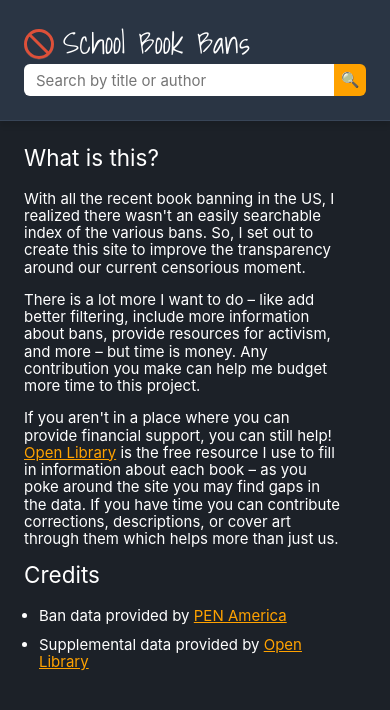
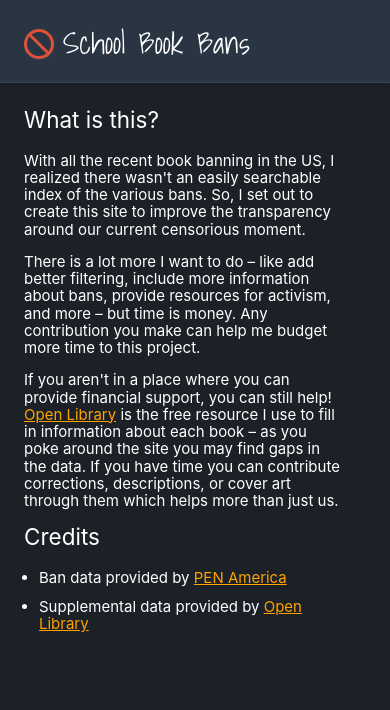
Before and after one commit to justinwinslow/banned-books, a Next.js app: page /about in a window 390 px wide. Shown: the top 710 px of the page. Built offline with nearby package versions, Linux system fonts and the light colour scheme.

Commit message:
Fix search syncing. Misc tweaks.

```diff
--- a/src/app/books/page.tsx
+++ b/src/app/books/page.tsx
@@ -10,7 +10,7 @@ import { kebabCase } from 'lodash';
 import parseBooks from '../../util/parse-books';
 import books from '../../store/books';
 import fixName from '../../util/fix-name';
-
+import Search from '../../components/search';
 
 export default function Books() {
   const searchParams = useSearchParams();
@@ -36,11 +36,13 @@ export default function Books() {
   /*
     TODO
     [ ] Save scroll position when navigating to detail views
-    [ ] Direct navigation doesn't work - probably a race condition
   */
 
   return (
     <section className="view books">
+      <div className="search-wrapper">
+        <Search route="books" />
+      </div>
       <ul className="books">
         {!filteredBooks.length ? (<li className="no-results">No results found for: <strong>{search}</strong></li>) : (<></>)}
         {filteredBooks.map(b => (
--- a/src/app/globals.css
+++ b/src/app/globals.css
@@ -58,20 +58,19 @@ button:focus {
 
 body > main {
   flex: 1 1 auto;
-  max-width: 100%;
   overflow: auto;
 }
 
 body > header {
   flex: 0 0 auto;
   width: 100%;
-  max-width: 100%;
   padding: var(--default-padding);
   background-color: var(--primary-color);
   overflow: hidden;
   box-shadow: 0 5px 5px rgb(0,0,0,0.1);
   position: relative;
   border-bottom: 1px solid #384557;
+  z-index: 10;
 }
 
 body > header h1:before {
@@ -113,21 +112,6 @@ body > header a {
   text-decoration: none;
 }
 
-body > header .global-search {
-  float: right;
-}
-
-@media (max-width: 600px) {
-  body > header h1 {
-    float: none;
-    margin-bottom: 6px;
-  }
-  body > header .global-search {
-    float: none;
-    width: 100%;
-  }
-}
-
 body > nav a {
   display: inline-block;
   padding: 18px;
--- a/src/app/layout.tsx
+++ b/src/app/layout.tsx
@@ -4,7 +4,6 @@ import './globals.css';
 import { Shadows_Into_Light } from 'next/font/google';
 import Link from 'next/link';
 import Head from 'next/head';
-import Search from '../components/search';
 import { Metadata } from 'next'
 
 export const metadata: Metadata = {
@@ -38,7 +37,6 @@ export default function RootLayout({
           <Link href="/">
             <h1 className={shadowsIntoLight.className}>School Book Bans</h1>
           </Link>
-          <Search route="books" />
         </header>
         <main>
           {children}
--- a/src/components/search/index.tsx
+++ b/src/components/search/index.tsx
@@ -4,31 +4,21 @@ import './style.css';
 
 import { debounce } from 'lodash';
 import { useCallback, useEffect, useState} from 'react';
-import { useRouter, useSearchParams, usePathname } from 'next/navigation';
+import { useRouter, useSearchParams } from 'next/navigation';
 
 export default function Search({ route }: {route: string}) {
   const searchParams = useSearchParams();
   const [search, setSearch] = useState<string>(searchParams.get('search') || '');
   const router = useRouter();
-  const [initialized, setInitialized] = useState<boolean>(false);
-  const updateRoute = debounce(function() {
-    if (initialized) {
-      router.push(`/${route}?search=${search}`);
-    } else {
-      // NOTE - This is a bit of a hacky way to get it to not
-      // run on page load
-      setInitialized(true);
-    }
+
+  const updateRoute = debounce(() => {
+    router.push(`/${route}?search=${search}`);
   }, 400);
-  const pathname = usePathname();
 
   useEffect(updateRoute, [search]);
 
-  if (pathname == '/') {
-    return (<></>);
-  }
   return (
-    <div className="global-search">
+    <div className="search">
       <input
         value={search}
         type="text"
--- a/src/components/search/style.css
+++ b/src/components/search/style.css
@@ -1,10 +1,10 @@
-.global-search {
+.search {
   display: inline-block;
   height: 32px;
   border-radius: var(--border-radius);
 }
 
-.global-search:after {
+.search:after {
   content: '🔍';
   width: 32px;
   display: inline-block;
@@ -16,7 +16,7 @@
   border-radius: 0 var(--border-radius) var(--border-radius) 0;
 }
 
-.global-search > input {
+.search > input {
   width: calc(100% - 32px);
   background-color: #fff;
   border: none;
```
Also changed, not shown: src/app/books/[id]/page.tsx (+9 -5 lines), src/app/books/style.css (+24 -1 lines), 1 other file (tests, documents, lock files or other folders).
